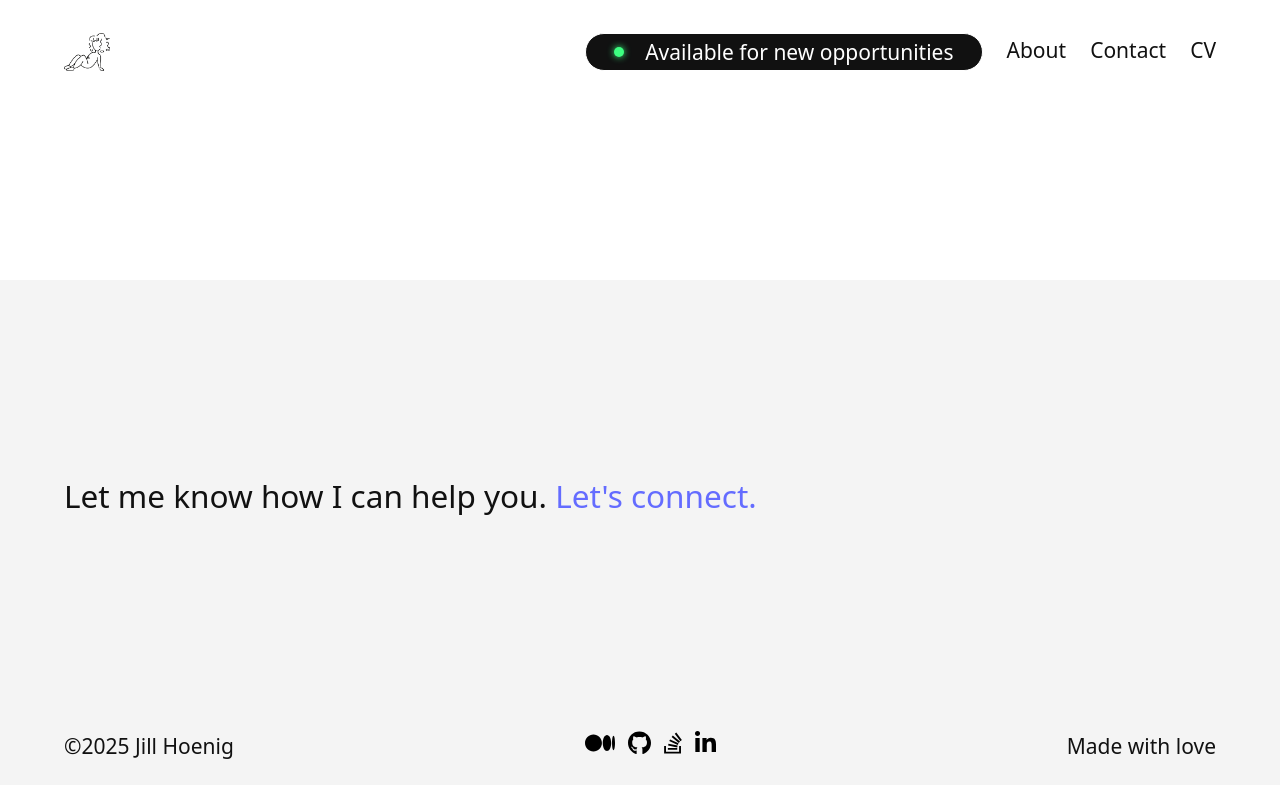
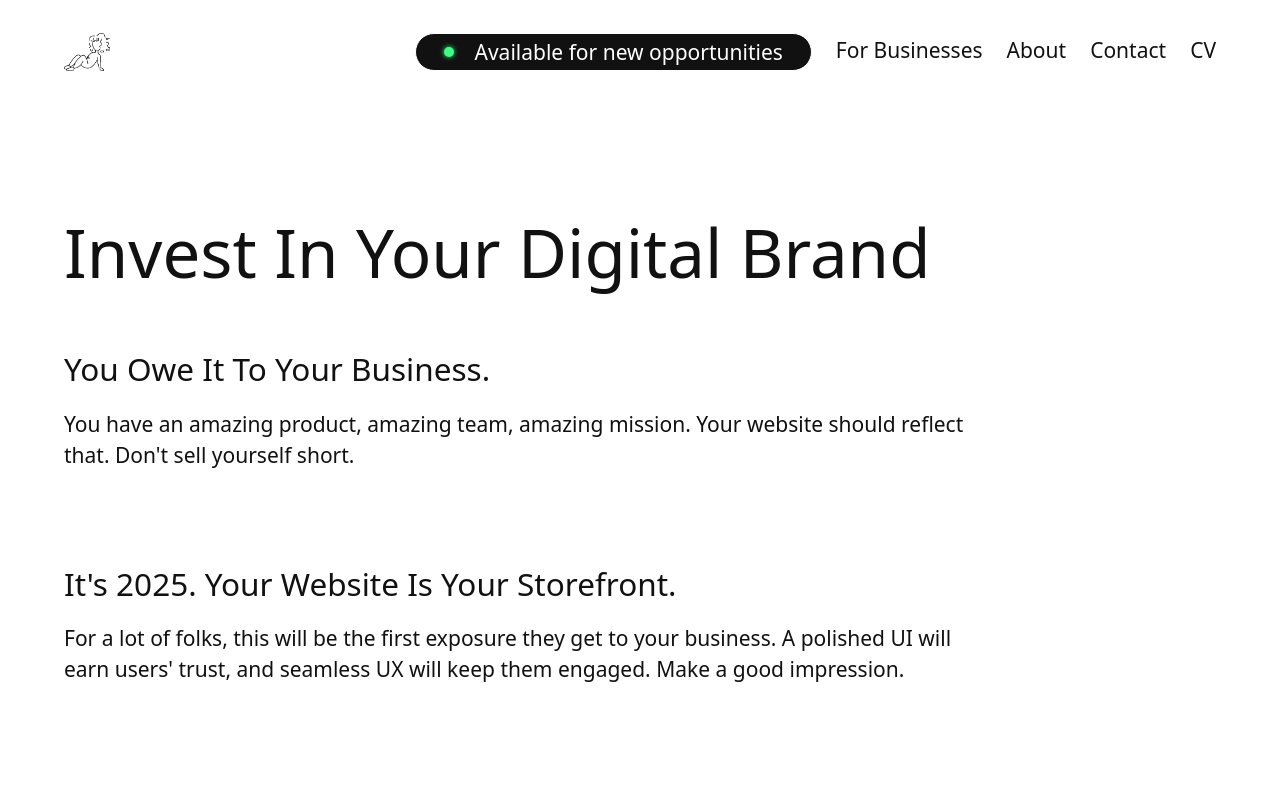
Before and after one commit to jillii/portfolio, a React (Vite) app: page /businesses in a window 1280 px wide. Shown: the top 785 px of the page. Built offline with nearby package versions, Linux system fonts and the light colour scheme.

Commit message:
Add 'For Businesses' page.

```diff
--- a/src/App.jsx
+++ b/src/App.jsx
@@ -5,6 +5,7 @@ import Nav from './components/Nav'
 import Footer from './components/Footer'
 import Home from './pages/Home'
 import About from './pages/About'
+import Businesses from './pages/Businesses'
 import { WORK, PROJECTS } from './data'
 import Project from './pages/Project'
 import ScrollToTop from './components/ScrollToTop.js'
@@ -21,6 +22,7 @@ function App() {
         <Routes>
           <Route path="/" element={<Home />}></Route>
           <Route path="/about/" element={<About />}></Route>
+          <Route path="/businesses/" element={<Businesses />}></Route>
           {WORK.map((item, index) => {
             return <Route key={index} path={`/project/${item.slug}/`} element={<Project title={item.title} tech={item.tech} body={item.body} />}></Route>
           })}
--- a/src/assets/About.css
+++ b/src/assets/About.css
@@ -5,10 +5,6 @@
 
 .about .copy-area {
     max-width: 900px;
-}
-
-.about .copy-area .headline {
-    margin-top: 0;
 }
 
 .tech {
--- a/src/assets/Cards.css
+++ b/src/assets/Cards.css
@@ -93,6 +93,17 @@
     left: 0;
 }
 
+.card-business {
+    max-width: 900px;
+    display: flex;
+    gap: 16px;
+    flex-direction: column;
+    margin-bottom: 88px;
+}
+.card-business :is(p, h2) {
+    margin: 0
+}
+
 @media (max-width: 768px) {
     .card-container {
         grid-template-columns: 1fr;
--- a/src/assets/Nav.css
+++ b/src/assets/Nav.css
@@ -128,7 +128,7 @@ nav ul li:hover a[href='/']:before {
     opacity: 1;
 }
 
-@media (max-width: 768px) {
+@media (max-width: 1000px) {
     .status {
         padding: 4px 18px;
     }
@@ -151,7 +151,7 @@ nav ul li:hover a[href='/']:before {
     }
 }
 
-@media (max-width: 560px) {
+@media (max-width: 768px) {
     nav {
         background-color: #fff;
     }
--- a/src/components/Nav.jsx
+++ b/src/components/Nav.jsx
@@ -28,6 +28,7 @@ export default function () {
           <button id="trigger" className={`mobile-trigger${isActive ? ' active' : ''}`} onClick={toggleActive}></button>
           <span className='mobile-menu'>
             <div className='drawer'>
+              <li><Link onClick={removeActive} to="/businesses/">For Businesses</Link></li>
               <li><Link onClick={removeActive} to="/about/">About</Link></li>
               <li><Anchor onClick={removeActive} to="#contact">Contact</Anchor></li>
               <li><a onClick={removeActive} href='https://jillii.github.io/resume/' target='_blank'>CV</a></li>
--- a/src/data.js
+++ b/src/data.js
@@ -224,3 +224,22 @@ export const PROJECTS = [
         `
     }
 ]
+
+export const BUSINESSES = {
+    title: "Invest In Your Digital Brand",
+    subtitle: "",
+    paragraphs: [
+        {
+            headline: "You Owe It To Your Business.",
+            body: "You have an amazing product, amazing team, amazing mission. Your website should reflect that. Don't sell yourself short."
+        },
+        {
+            headline: "It's 2025. Your Website Is Your Storefront.",
+            body: "For a lot of folks, this will be the first exposure they get to your business. A polished UI will earn users' trust, and seamless UX will keep them engaged. Make a good impression."
+        },
+        {
+            headline: "A Human-Being At Your Service.",
+            body: "A website-builder might be able to get you halfway there, but only a human can fully realize your vision. Let's find a way to make your business's website beautiful, easy to maintain, and tailor-made to fit your needs. <a href='mailto:hello@jill.digital'>Let's get started.</a>"
+        }
+    ]
+}
--- /dev/null
+++ b/src/pages/Businesses.jsx
@@ -0,0 +1,27 @@
+import { BUSINESSES } from '../data'
+import '../assets/Cards.css'
+import ReactMarkdown from "react-markdown"
+import rehypeRaw from "rehype-raw"
+
+function Businesses() {
+    return (
+        <>
+            <section>
+                <div className="site-container">
+                    { BUSINESSES.title && <h1>{BUSINESSES.title}</h1> }
+                    { BUSINESSES.subtitle && <p>{BUSINESSES.subtitle}</p> }
+                    { BUSINESSES.paragraphs && BUSINESSES.paragraphs.map((item, index) => {
+                        return (
+                            <div className="card card-business" key={index}>
+                                {item.headline && <h2>{item.headline}</h2>}
+                                {item.body && <ReactMarkdown rehypePlugins={[rehypeRaw]}>{item.body}</ReactMarkdown>}
+                            </div>
+                        )
+                    }) }
+                </div>
+            </section>
+        </>
+    )
+}
+
+export default Businesses
```
